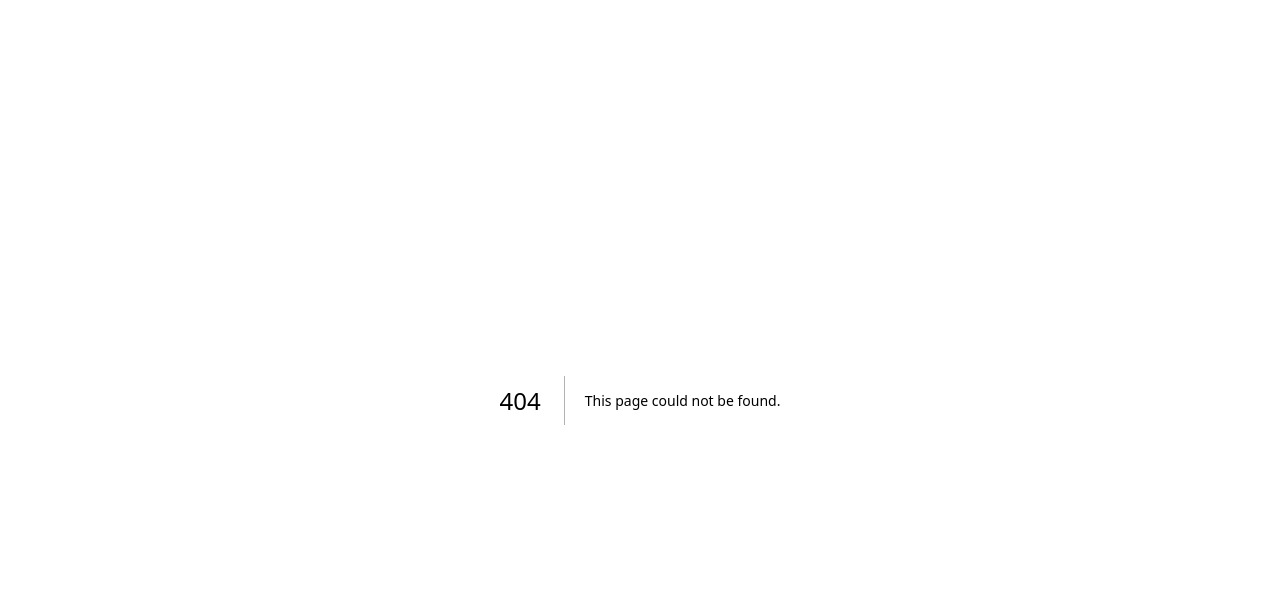
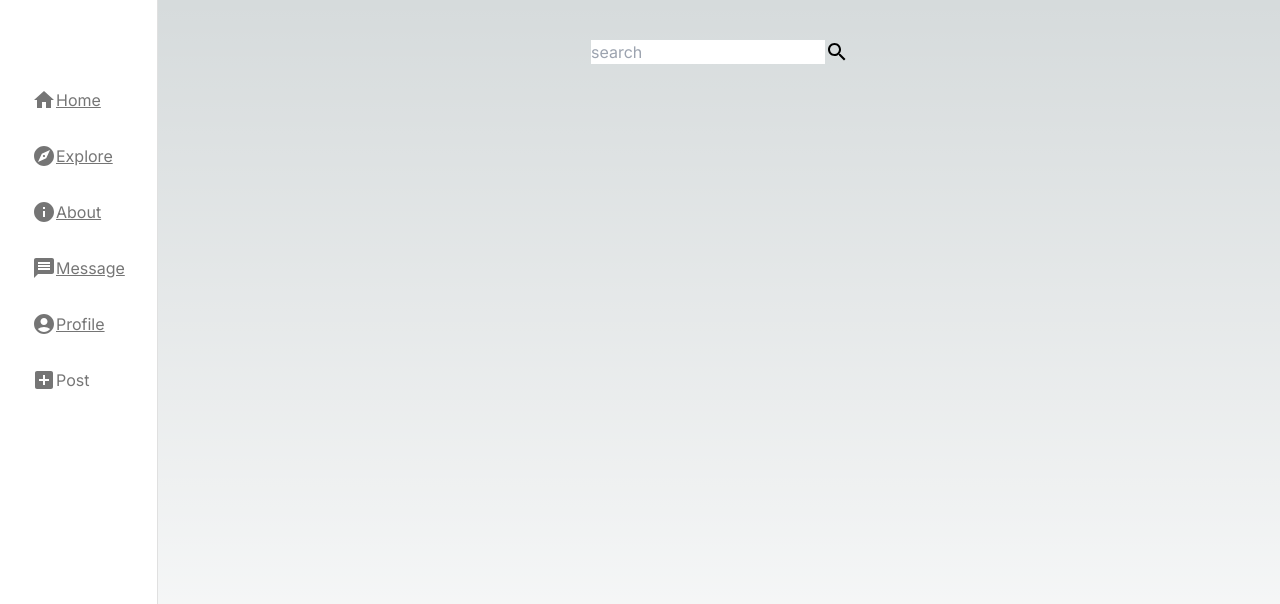
Before and after one commit to Tayuchi/TESNS, a Next.js app: page /home/search in a window 1280 px wide. Before the commit this address had no page. Shown: the top 604 px of the page. Built offline with nearby package versions, Linux system fonts and the light colour scheme; no server answers.

Commit message:
searchのUIできた

```diff
--- /dev/null
+++ b/src/app/home/search/page.tsx
@@ -0,0 +1,9 @@
+import SearchForm from "@/libs/components/search/Form";
+
+export default function SerachPage() {
+    return (
+        <div className="flex flex-col items-center h-screen p-10">
+            <SearchForm />
+        </div>
+    )
+}
--- /dev/null
+++ b/src/libs/components/search/Form.tsx
@@ -0,0 +1,15 @@
+'use client';
+
+import { Search } from "@mui/icons-material";
+
+export default function SearchForm() {
+  return (
+    <div className="relative flex flex-1 flex-shrink-0">
+      <input
+        className="peer block w-full rounded-md border border-gray-200 py-[9px] pl-10 text-sm outline-2 placeholder:text-gray-500"
+        placeholder="search"
+      />
+      <Search/>
+    </div>
+  );
+}
```
